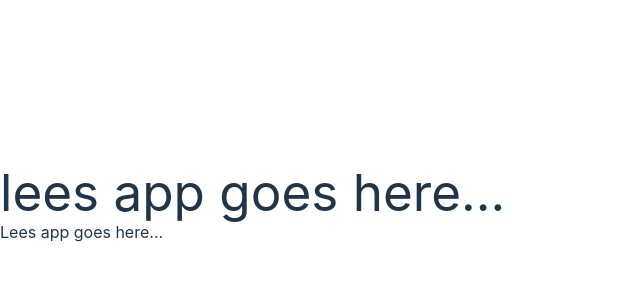
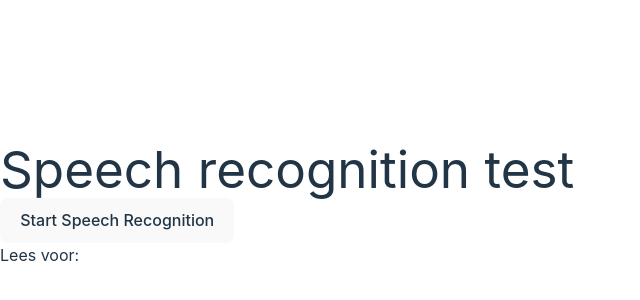
Before and after one commit to tle2-team7/leesapp-frontend, a React (Vite) app: page / in a window 1280 px wide. Shown: the part 196-496 px from the top of the page, without its empty margins (0-640 px from the left). Built offline with nearby package versions, Linux system fonts and the light colour scheme.

Commit message:
- copied code from speech recognition experiment

```diff
--- a/package.json
+++ b/package.json
@@ -10,6 +10,7 @@
     "preview": "vite preview"
   },
   "dependencies": {
+    "@types/dom-speech-recognition": "^0.0.1",
     "react": "^18.2.0",
     "react-dom": "^18.2.0"
   },
--- a/src/App.tsx
+++ b/src/App.tsx
@@ -1,8 +1,57 @@
+import { useState } from "react";
+
 function App() {
+  const [hasStarted, setHasStarted] = useState<boolean>(false);
+
+  const recognition: SpeechRecognition = new webkitSpeechRecognition() || new SpeechRecognition();
+  recognition.interimResults = true;
+  recognition.continuous = true;
+
+  recognition.onresult = (event: SpeechRecognitionEvent) => {
+    let index = event.results.length - 1;
+    console.log(event.results[index]);
+    const transcript = event.results[index][0].transcript;
+    if (event.results[index].isFinal) {
+      //place the spoken word in dom
+      const transcriptElement = document.createElement("p");
+      transcriptElement.innerText = transcript;
+      document.querySelector(".wordContainer")?.appendChild(transcriptElement);
+    }
+  };
+
+  recognition.onaudiostart = () => {
+    console.log("Audio capturing started");
+  };
+
+  recognition.onend = () => {
+    console.log("Speech recognition service disconnected");
+  };
+
+  recognition.onspeechend = () => {
+    console.log("Speech has stopped being detected");
+  };
+
+  recognition.onerror = (event: SpeechRecognitionErrorEvent) => {
+    console.error(`Speech recognition error detected: ${event.error}`);
+  };
+
+  const handleSwitchRecognition = () => {
+    if (!hasStarted) {
+      recognition.start();
+    } else {
+      recognition.stop();
+    }
+    setHasStarted(!hasStarted);
+  };
+
   return (
-    <div>
-      <h1>lees app goes here...</h1>
-      <h2>Lees app goes here...</h2>
+    <div className="App">
+      <h1>Speech recognition test</h1>
+      <button onClick={() => handleSwitchRecognition()}>
+        {hasStarted ? "Stop" : "Start"} Speech Recognition {hasStarted}
+      </button>
+      <p>Lees voor:</p>
+      <div className="wordContainer"></div>
     </div>
   );
 }
```
Also changed, not shown: 1 other file (tests, documents, lock files or other folders).
